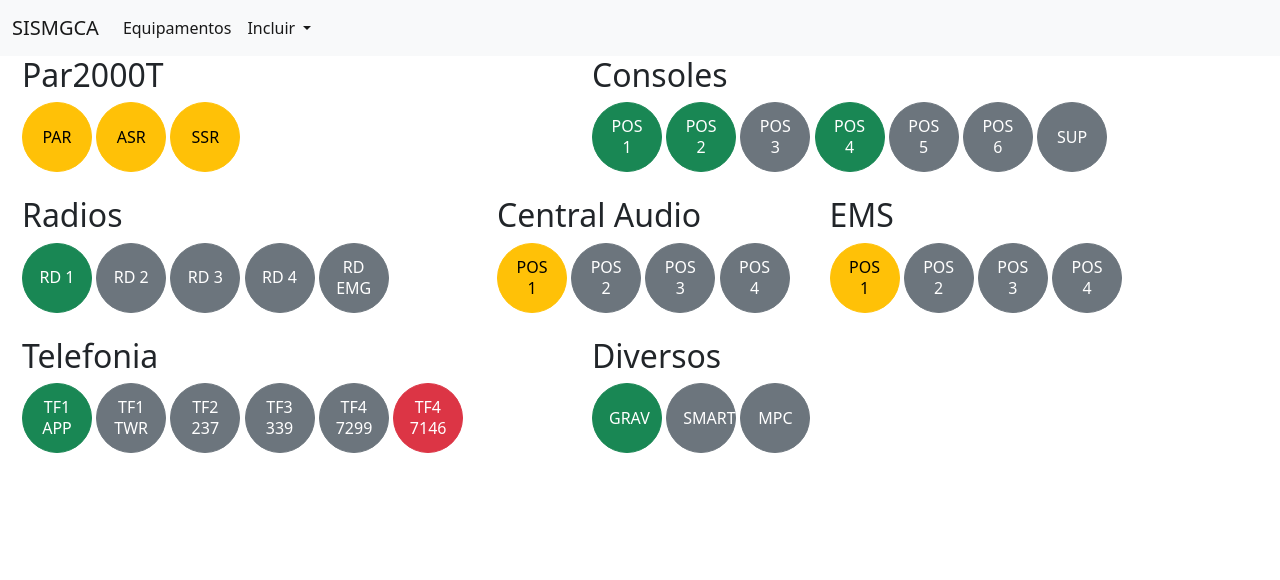
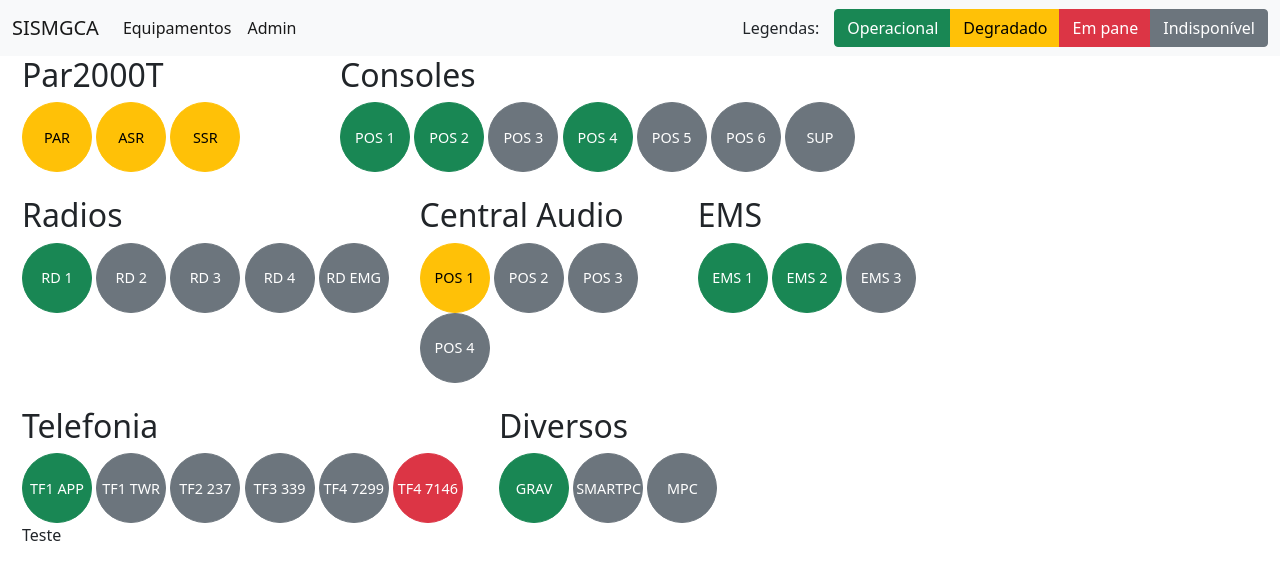
Before and after one commit to endjack/sismgca, a Django app: page / in a window 1280 px wide. Shown: the top 580 px of the page. Run offline with Django 3.2, Linux system fonts and the light colour scheme; data comes from the database, SQL or seed files in the repository; both versions use the stored data as it was after the commit.

Commit message:
Melhorias da index

```diff
--- a/equipamentos/templates/base.html
+++ b/equipamentos/templates/base.html
@@ -25,18 +25,27 @@
                 <li class="nav-item">
                 <a class="nav-link active" aria-current="page" href="/">Equipamentos</a>
                 </li>
-                <li class="nav-item dropdown">
-                <a class="nav-link active dropdown-toggle" href="#" id="navbarDropdownMenuLink" role="button" data-bs-toggle="dropdown" aria-expanded="false">
-                    Incluir
-                </a>
-                <ul class="dropdown-menu" aria-labelledby="navbarDropdownMenuLink">
-                    <li><a class="dropdown-item" href="#">Equipamento</a></li>
-
-                </ul>
+                <li class="nav-item">
+                <a class="nav-link active" aria-current="page" href="admin/">Admin</a>
                 </li>
             </ul>
             </div>
+            <span style="margin-right:15px">Legendas:</span>
+            <ul class="nav justify-content-end">
+               <div class="btn-group" role="group" aria-label="Basic mixed styles example">
+                <button type="button" class="btn btn-success">Operacional</button>
+                <button type="button" class="btn btn-warning">Degradado</button>
+                <button type="button" class="btn btn-danger">Em pane</button>
+                <button type="button" class="btn btn-secondary">Indisponível</button>
+
+                </div>
+            </ul>
+
+
+
         </div>
+
+
     </nav>
 
     {% block conteudo %} {%endblock%}
--- a/equipamentos/templates/disponibilidade.html
+++ b/equipamentos/templates/disponibilidade.html
@@ -7,9 +7,9 @@
     .btn-circle.btn-xl {
         width: 70px;
         height: 70px;
-        padding: 10px 16px;
+        padding: 2px 2px;
         border-radius: 35px;
-        font-size: 16px;
+        font-size: 90%;
         line-height: 1.33;
       }
   </style>
@@ -19,8 +19,9 @@
 
 {% block conteudo %}
 <div class="container-xl" style="margin-left:10px; margin-right:10px">
+  <div class="col-10">
   <div class="row">
-    <div class="col">
+    <div class="col-4">
     <h2>Par2000T </h2>
     {% for obj in objectPar2000T %}
     <button type="button" onclick="abrir_modal('{% url 'mudar_par2000t' obj.pk %}')"
@@ -157,7 +158,17 @@
     {% endfor %}
     </div>
   </div>
+
 </div>
+<div class="col-2" style="border=2px"> Teste
+
+</div>
+
+</div>
+
+
+
+
 <div class="modal fade" id="editar" role="dialog"></div>
 {% endblock %}
 
--- a/equipamentos/views.py
+++ b/equipamentos/views.py
@@ -20,9 +20,8 @@ class IndexListView(ListView):
         context['objectConsoles'] = Consoles.objects.order_by('pk').all()
         context['objectRadios'] = Radios.objects.order_by('pk').all()
         context['objectCentralAudio'] = CentralAudio.objects.order_by('pk').all()
-        context['objectCentralAudio'] = CentralAudio.objects.order_by('pk').all()
         context['objectDiversos'] = Diversos.objects.order_by('pk').all()
-        context['objectEms'] = CentralAudio.objects.order_by('pk').all()
+        context['objectEms'] = Ems.objects.order_by('pk').all()
         context['objectTelefonia'] = Telefonia.objects.order_by('pk').all()
         return context
 
```
Also changed, not shown: db.sqlite3.
